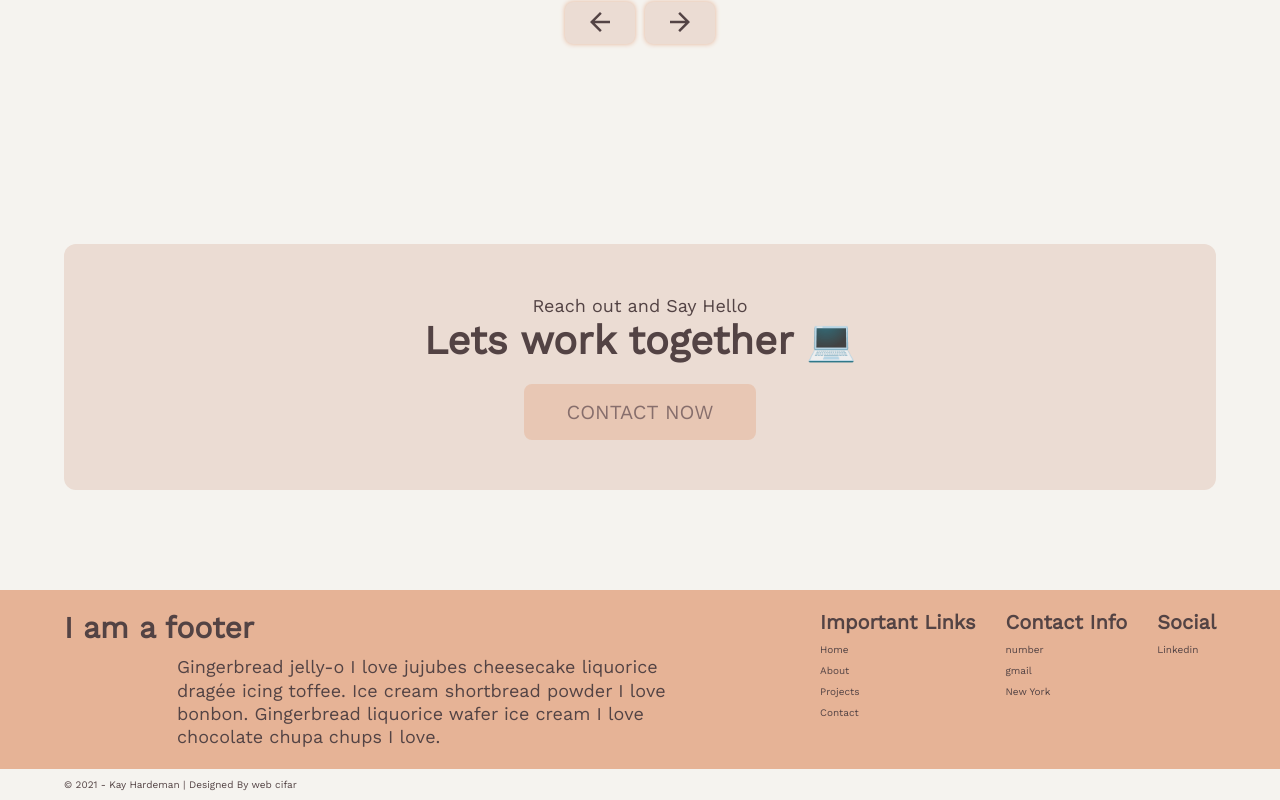
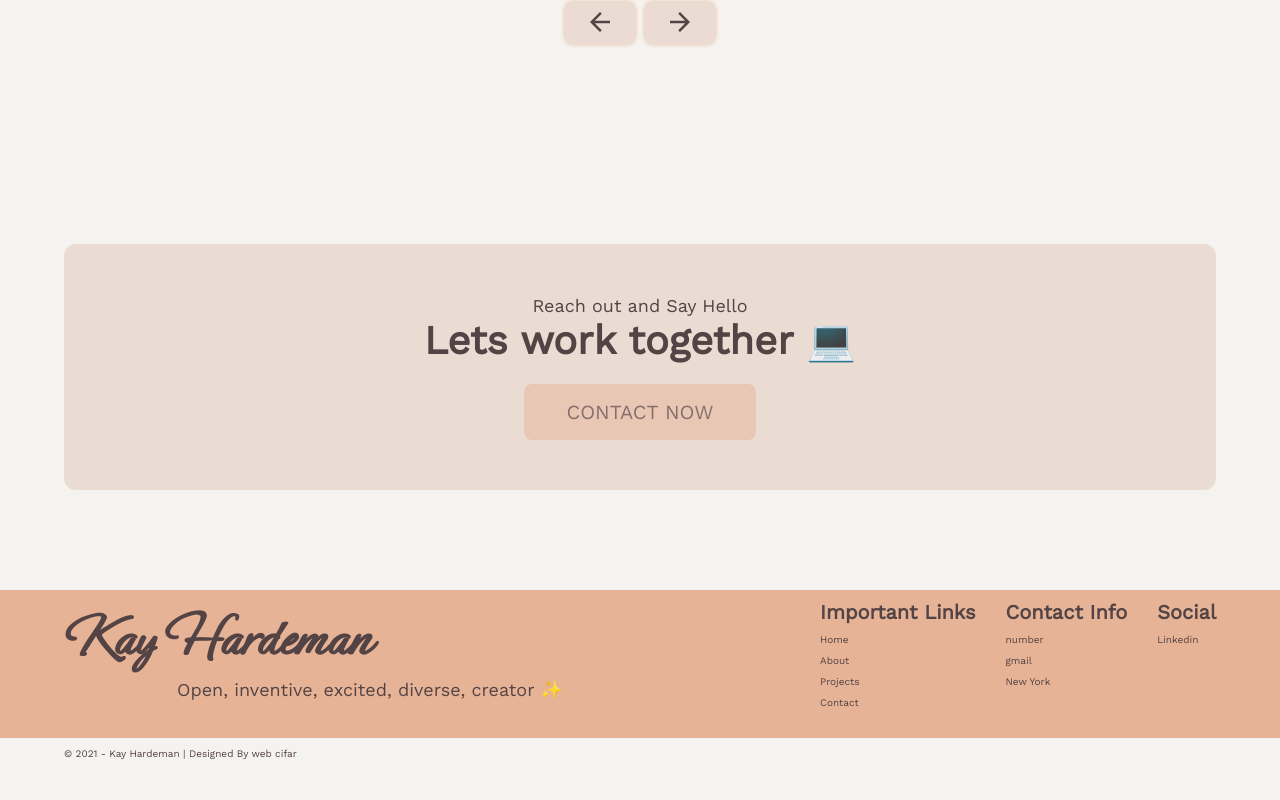
Before and after one commit to kyvycodes/k-react-portfolio, a React (Create React App) app: page / in a window 1280 px wide. Shown: the part 2857-3657 px from the top of the page. After the commit the page ends 3626 px from the top, so only its background shows below. Built offline with nearby package versions, Linux system fonts and the light colour scheme; the HTML template or start-up script is replaced by a standard one.

Commit message:
update: footer para

```diff
--- a/src/components/Footer.js
+++ b/src/components/Footer.js
@@ -4,8 +4,16 @@ import FooterColumn from './FooterColumn'
 import ParagraphText from './ParagraphText'
 
 const FooterStyles = styled.div`
-  padding-top: 2rem;
+  padding-top: 1rem;
   background-color: #e6b396;
+
+  .name {
+    font-family: 'Ephesis Regular' ;
+    font-size: 6rem;
+    // color: #111111;
+    text-align: left;
+  }
+
   .container {
     display: flex;
     gap: 3rem;
@@ -20,7 +28,7 @@ const FooterStyles = styled.div`
   }
 
   .footer_col1_title {
-    font-size: 3rem;
+    font-size: 2.2rem;
     margin-bottom: 1rem;
   }
 
@@ -64,11 +72,14 @@ export default function Footer() {
     <FooterStyles>
       <div className='container'>
         <div className='footer_col1'>
-          <h1 className="footer_col1_title">
+          {/* <h1 className="footer_col1_title">
               I am a footer
+          </h1> */}
+          <h1 className="name">
+              Kay Hardeman
           </h1>
           <ParagraphText>
-          Gingerbread jelly-o I love jujubes cheesecake liquorice dragée icing toffee. Ice cream shortbread powder I love bonbon. Gingerbread liquorice wafer ice cream I love chocolate chupa chups I love.
+          Open, inventive, excited, diverse, creator ✨
           </ParagraphText>
         </div>
         <div className='footer_col2'>
```
